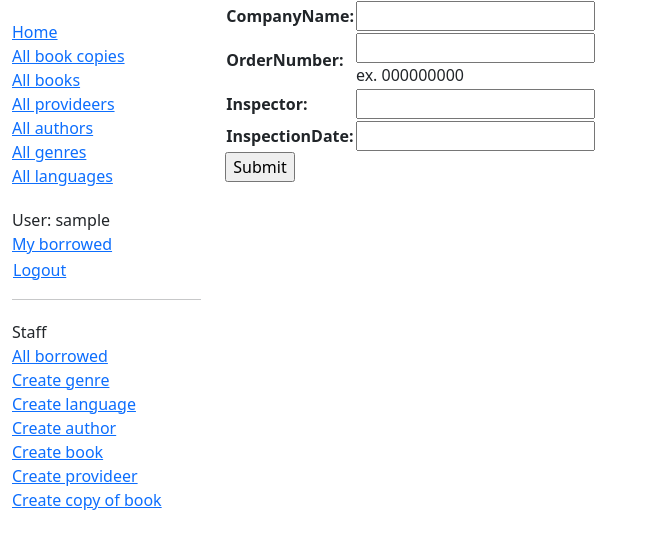
After one commit to xuanor/django-app-template, a Django app: page /catalog/provideer/create/ in a window 1280 px wide. The commit adds this page. Shown: the top 549 px of the page, without its empty margins (0-646 px from the left). Run offline with Django 5.2, Linux system fonts and the light colour scheme; the visitor is signed in with stand-in values (Sample User, id 1).

Commit message:
new model

```diff
--- a/catalog/admin.py
+++ b/catalog/admin.py
@@ -14,6 +14,7 @@ admin.site.register(Language)
 
 admin.site.register(Genre)
 admin.site.register(Language)
+# admin.site.register(Provideer)
 
 
 class BooksInline(admin.TabularInline):
@@ -73,3 +74,6 @@ class BookInstanceAdmin(admin.ModelAdmin):
             'fields': ('status', 'due_back', 'borrower')
         }),
     )
+
+# class ProvideerAdmin(admin.ModelAdmin):
+#     list_display = ('orderNumber', 'inspector', 'inspectionDate')
--- a/catalog/models.py
+++ b/catalog/models.py
@@ -5,6 +5,32 @@ from django.db import models
 from django.urls import reverse  # To generate URLS by reversing URL patterns
 from django.db.models import UniqueConstraint
 from django.db.models.functions import Lower
+
+
+class Provideer(models.Model):
+    """Model representing a book (but not a specific copy of a book)."""
+    companyName = models.CharField(max_length=200)
+
+    orderNumber= models.CharField('orderNumber', max_length=13,
+                            unique=True,
+                            help_text='ex. 000000000')
+
+    inspector = models.CharField(max_length=200)
+
+    inspectionDate = models.DateField(null=True, blank=True)
+
+    class Meta:
+        ordering = ['companyName', 'inspectionDate']
+
+    def get_absolute_url(self):
+        """Returns the url to access a particular book record."""
+        return reverse('provideer-detail', args=[str(self.id)])
+
+    def __str__(self):
+        """String for representing the Model object."""
+        return self.title
+
+
 
 class Genre(models.Model):
     """Model representing a book genre (e.g. Science Fiction, Non Fiction)."""
--- a/catalog/templates/base_generic.html
+++ b/catalog/templates/base_generic.html
@@ -21,6 +21,7 @@
     <li><a href="{% url 'index' %}">Home</a></li>
     <li><a href="{% url 'bookinstances' %}">All book copies</a></li>
     <li><a href="{% url 'books' %}">All books</a></li>
+    <li><a href="{% url 'provideers' %}">All provideers</a></li>
     <li><a href="{% url 'authors' %}">All authors</a></li>
     <li><a href="{% url 'genres' %}">All genres</a></li>
     <li><a href="{% url 'languages' %}">All languages</a></li>
@@ -58,6 +59,10 @@
    {% if perms.catalog.add_book %}
      <li><a href="{% url 'book-create' %}">Create book</a></li>
    {% endif %}
+
+    {% if perms.catalog.add_book %}
+     <li><a href="{% url 'provideer-create' %}">Create provideer</a></li>
+   {% endif %}
    {% if perms.catalog.add_bookinstance %}
      <li><a href="{% url 'bookinstance-create' %}">Create copy of book</a></li>
    {% endif %}
--- /dev/null
+++ b/catalog/templates/catalog/provideer_form.html
@@ -0,0 +1,13 @@
+{% extends "base_generic.html" %}
+
+{% block content %}
+
+<form action="" method="post">
+    {% csrf_token %}
+    <table>
+    {{ form.as_table }}
+    </table>
+    <input type="submit" value="Submit">
+
+</form>
+{% endblock %}
--- a/catalog/urls.py
+++ b/catalog/urls.py
@@ -10,6 +10,8 @@ urlpatterns = [
     path('authors/', views.AuthorListView.as_view(), name='authors'),
     path('author/<int:pk>',
          views.AuthorDetailView.as_view(), name='author-detail'),
+    path('provideers/', views.ProvideerListView.as_view(), name='provideers'),
+    path('provideer/<int:pk>', views.ProvideerDetailView.as_view(), name='provideer-detail'),
 ]
 
 
@@ -37,6 +39,13 @@ urlpatterns += [
     path('book/create/', views.BookCreate.as_view(), name='book-create'),
     path('book/<int:pk>/update/', views.BookUpdate.as_view(), name='book-update'),
     path('book/<int:pk>/delete/', views.BookDelete.as_view(), name='book-delete'),
+]
+
+# Add URLConf to create, update, and delete books
+urlpatterns += [
+    path('provideer/create/', views.ProvideerCreate.as_view(), name='provideer-create'),
+    path('provideer/<int:pk>/update/', views.ProvideerUpdate.as_view(), name='provideer-update'),
+    path('provideer/<int:pk>/delete/', views.ProvideerDelete.as_view(), name='provideer-delete'),
 ]
 
 
--- a/catalog/views.py
+++ b/catalog/views.py
@@ -1,8 +1,9 @@
 from django.shortcuts import render
+
 
 # Create your views here.
 
-from .models import Book, Author, BookInstance, Genre, Language
+from .models import Book, Author, BookInstance, Genre, Language, Provideer
 
 def index(request):
     """View function for home page of site."""
@@ -38,6 +39,15 @@ class BookListView(generic.ListView):
 class BookDetailView(generic.DetailView):
     """Generic class-based detail view for a book."""
     model = Book
+
+class ProvideerListView(generic.ListView):
+    """Generic class-based view for a list of books."""
+    model = Provideer
+
+class ProvideerDetailView(generic.DetailView):
+    """Generic class-based detail view for a book."""
+    model = Provideer
+
 
 class AuthorListView(generic.ListView):
     """Generic class-based list view for a list of authors."""
@@ -181,6 +191,32 @@ class AuthorDelete(PermissionRequiredMixin, DeleteView):
 # Classes created for the forms challenge
 
 
+class ProvideerCreate(PermissionRequiredMixin, CreateView):
+    model = Provideer
+    fields = ['companyName', 'orderNumber', 'inspector', 'inspectionDate']
+    permission_required = 'provideer.add_book'
+
+
+class ProvideerUpdate(PermissionRequiredMixin, UpdateView):
+    model = Provideer
+    fields = ['companyName', 'orderNumber', 'inspector', 'inspectionDate']
+    permission_required = 'provideer.change_book'
+
+
+class ProvideerDelete(PermissionRequiredMixin, DeleteView):
+    model = Provideer
+    permission_required = 'provideer.delete_book'
+
+    def form_valid(self, form):
+        try:
+            self.object.delete()
+            return HttpResponseRedirect(self.success_url)
+        except Exception as e:
+            return HttpResponseRedirect(
+                reverse("provideer-delete", kwargs={"pk": self.object.pk})
+            )
+
+
 class BookCreate(PermissionRequiredMixin, CreateView):
     model = Book
     fields = ['title', 'author', 'summary', 'isbn', 'genre', 'language']
```
Also changed, not shown: catalog/templates/catalog/provideer_confirm_delete.html (added, +25 -0 lines), catalog/templates/catalog/provideer_detail.html (added, +24 -0 lines), catalog/templates/catalog/provideer_list.html (added, +20 -0 lines), docker-compose.yml (+0 -8 lines), locallibrary/settings.py (+4 -6 lines), catalog/migrations/0028_provideer.py (added).
